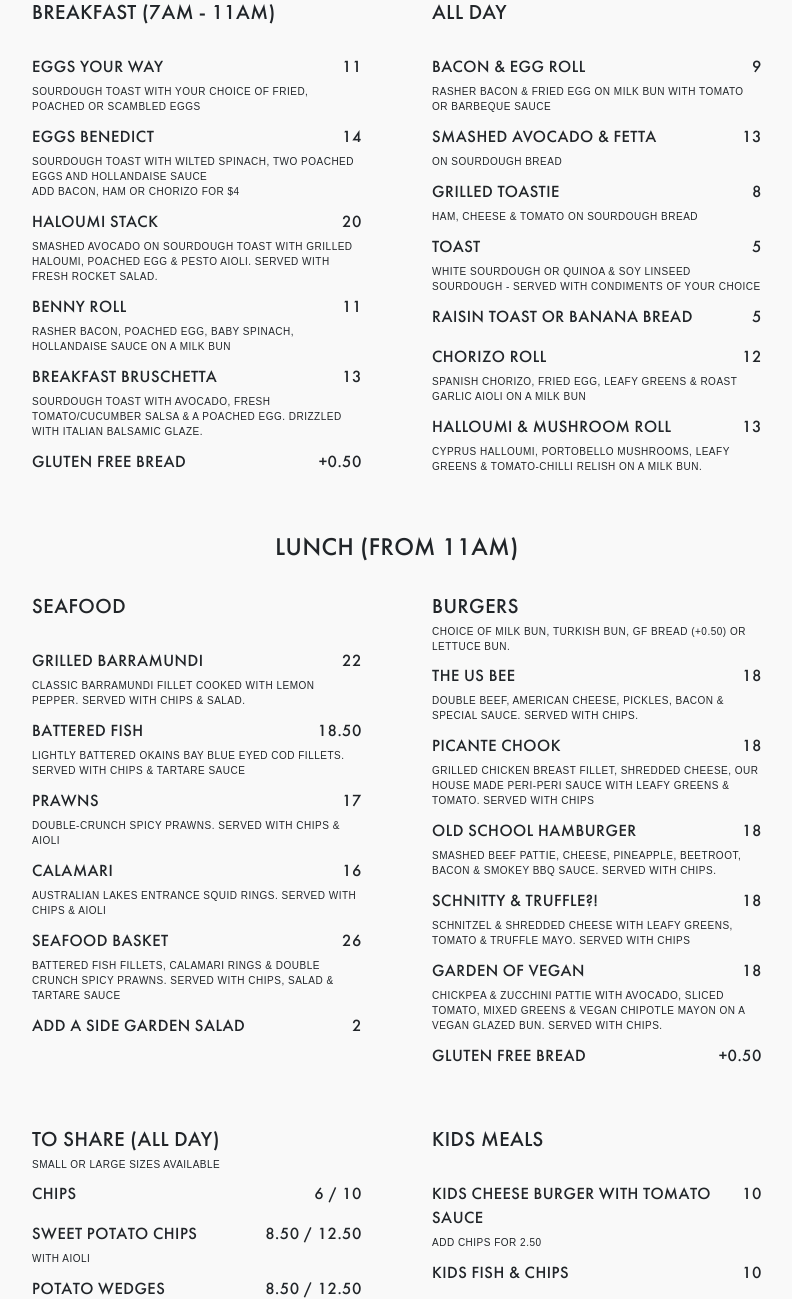
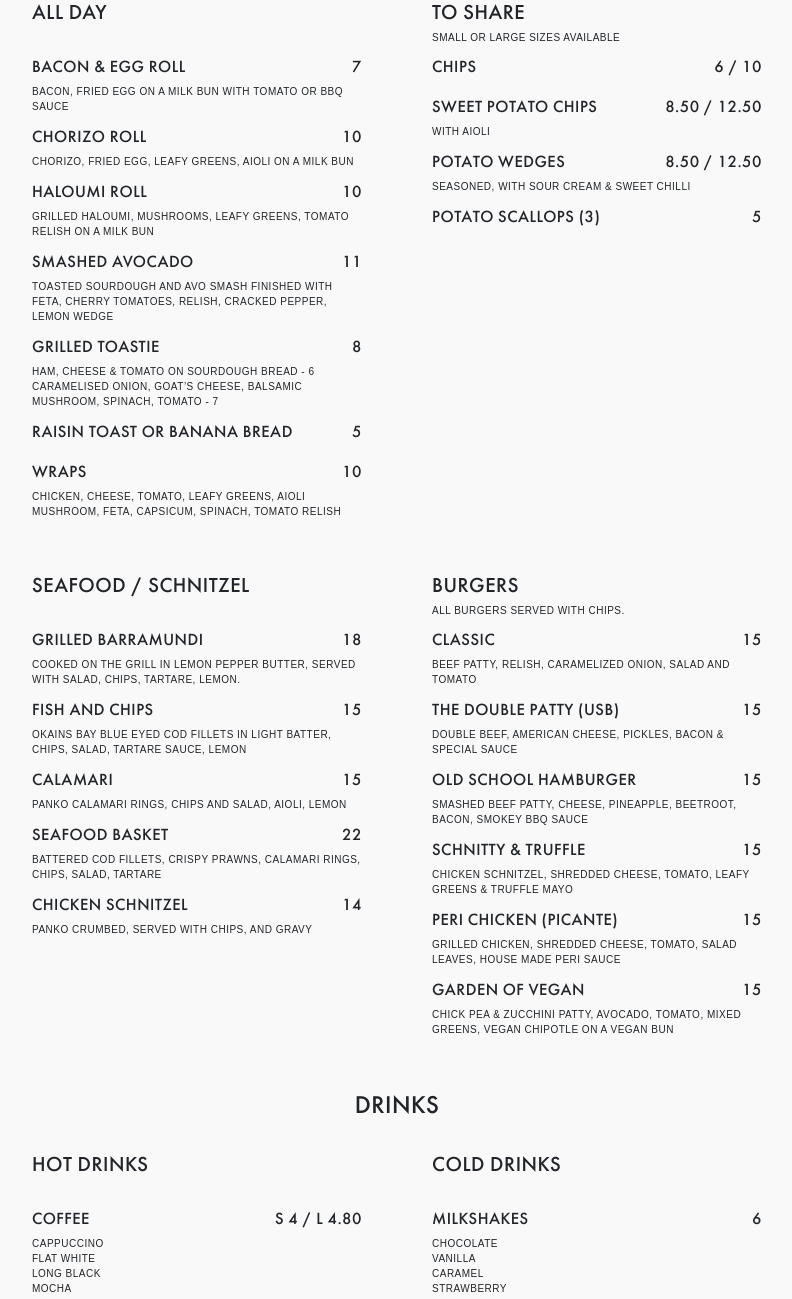
Before and after one commit to genevieveloreal/rubys-cafe, a plain HTML site: page index.html in a window 1280 px wide. Shown: the part 2221-3520 px from the top of the page, without its empty margins (243-1035 px from the left). Drawn offline with nearby package versions, Linux system fonts and the light colour scheme.

Commit message:
updating to take away menu

```diff
--- a/index.html
+++ b/index.html
@@ -51,7 +51,8 @@
         "Salads",
         "Seafood",
         "Hot Drinks",
-        "Cold Drinks"
+        "Cold Drinks",
+		"Takeaway"
         ],
       "telephone": "(02) 4284-6890",
       "url": "https://rubyscafe.com.au",
@@ -139,81 +140,28 @@
   <div class="row menu-row">
            <div class="col-lg-6">
               <div class="content-inner">
-                <h5>BREAKFAST (7am - 11am)</h5>
-                <p>Eggs Your Way<span>11</span>
-                <sub>Sourdough toast with your choice of fried, poached or scambled eggs</sub></p>
-                <p>Eggs Benedict<span>14</span>
-                <sub>Sourdough toast with wilted spinach, two poached eggs and hollandaise sauce</sub>
-                <sub>Add bacon, ham or chorizo for $4</sub></p>
-                <p>Haloumi Stack<span>20</span>
-                <sub>Smashed avocado on sourdough toast with grilled haloumi, poached egg &amp; pesto aioli. Served with fresh rocket salad.</sub></p>
-                <p>Benny Roll<span>11</span>
-                    <sub>Rasher bacon, poached egg, baby spinach, hollandaise sauce on a milk bun</sub></p>
-                <p>Breakfast Bruschetta <span>13</span>
-                    <sub>Sourdough toast with avocado, fresh tomato/cucumber salsa &amp; a poached egg. Drizzled with Italian balsamic glaze. </sub></p>
-                <p>Gluten free bread <span>+0.50</span></p>
+                <h5>ALL DAY</h5>
+                <p>Bacon & Egg Roll<span>7</span>
+                <sub>Bacon, fried egg on a milk bun with tomato or BBQ sauce</sub></p>
+                  <p>Chorizo Roll<span>10</span>
+                  <sub> Chorizo, fried egg, leafy greens, aioli on a milk bun</sub></p>
+                  <p>Haloumi Roll<span>10</span>
+                      <sub> Grilled haloumi, mushrooms, leafy greens, tomato relish on a milk bun</sub></p>
+                  <p>Smashed Avocado<span>11</span>
+                  <sub>Toasted sourdough and avo smash finished with feta, cherry tomatoes, relish, cracked pepper, lemon wedge</sub></p>
+                  <p>Grilled Toastie<span>8</span>
+                  <sub>Ham, cheese &amp; tomato on sourdough bread - 6</sub>
+                      <sub>Caramelised onion, goat’s cheese, balsamic mushroom, spinach, tomato - 7</sub></p>
+
+                  <p>Raisin Toast or Banana Bread<span>5</span></p>
+                <p>Wraps<span>10</span>
+                    <sub> Chicken, cheese, tomato, leafy greens, aioli</sub>
+                    <sub>Mushroom, feta, capsicum, spinach, tomato relish</sub></p>
               </div>
           </div>
       <div class="col-lg-6">
           <div class="content-inner">
-                <h5>ALL DAY</h5>
-                <p>Bacon & Egg Roll<span>9</span>
-                <sub>Rasher bacon & fried egg on milk bun with tomato or barbeque sauce</sub></p>
-                <p>Smashed Avocado &amp; fetta<span>13</span>
-                <sub>on sourdough bread</sub></p>
-                <p>Grilled Toastie<span>8</span>
-                    <sub>Ham, cheese &amp; tomato on sourdough bread</sub></p>
-                <p>Toast<span>5</span>
-                <sub>White sourdough or quinoa & soy linseed sourdough - Served with condiments of your choice</sub></p>
-                <p>Raisin Toast or Banana Bread<span>5</span></p>
-                <p>Chorizo Roll<span>12</span>
-                <sub>Spanish chorizo, fried egg, leafy greens &amp; roast garlic aioli on a milk bun</sub></p>
-                <p>Halloumi &amp; Mushroom Roll<span>13</span>
-                    <sub>Cyprus halloumi, portobello mushrooms, leafy greens &amp; tomato-chilli relish on a milk bun.</sub></p>
-              </div>
-          </div>
-          <div class="col-sm-12 text-center sub-header"><h4>LUNCH (from 11am)</h4><br/></div>
-          <div class="col-lg-6">
-              <div class="content-inner">
-                <h5>SEAFOOD</h5>
-                <p>Grilled Barramundi <span>22</span>
-                    <sub>Classic barramundi fillet cooked with lemon pepper. Served with chips &amp; salad.</sub></p>
-                <p>Battered Fish<span>18.50</span>
-                <sub>Lightly battered Okains Bay blue eyed cod fillets. Served with chips &amp; tartare sauce</sub></p>
-                <p>Prawns <span>17</span>
-                <sub>Double-crunch spicy prawns. Served with chips & aioli</sub></p>
-                <p>Calamari<span>16</span>
-                <sub>Australian Lakes Entrance squid rings. Served with chips & aioli</sub></p>
-                <p>Seafood Basket<span>26</span>
-                <sub>Battered fish fillets, calamari rings & double crunch spicy prawns. Served with chips, salad & tartare sauce</sub></p>
-                <p>Add a side garden salad<span>2</span></p>
-
-              </div>
-          </div>
-        <div class="col-lg-6">
-            <div class="content-inner">
-            <h5>BURGERS
-                <sub>Choice of milk bun, turkish bun, GF bread (+0.50) or lettuce bun.</sub>
-            </h5>
-
-            <p>The US Bee<span>18</span>
-            <sub>Double beef, American cheese, pickles, bacon &amp; special sauce. Served with chips.</sub></p>
-            <p>Picante Chook<span>18</span>
-            <sub>Grilled chicken breast fillet, shredded cheese, our house made Peri-Peri sauce with leafy greens &amp; tomato. Served with chips </sub></p>
-            <p>Old School Hamburger <span>18</span>
-            <sub>Smashed beef pattie, cheese, pineapple, beetroot, bacon &amp; smokey bbq sauce. Served with chips.</sub></p>
-            <p>Schnitty &amp; Truffle?!<span>18</span>
-            <sub>Schnitzel &amp; shredded cheese with leafy greens, tomato &amp; truffle mayo. Served with chips</sub></p>
-            <p>Garden of Vegan<span>18</span>
-            <sub>Chickpea &amp; Zucchini Pattie with avocado, sliced tomato, mixed greens &amp; vegan chipotle mayon on a vegan glazed bun. Served with chips.</sub></p>
-            <p>Gluten Free Bread <span>+0.50</span>
-            </p>
-            </div>
-        </div>
-
-           <div class="col-lg-6">
-              <div class="content-inner">
-              <H5>TO SHARE (All Day)
+              <H5>TO SHARE
                   <sub>Small or Large sizes available</sub>
               </h5>
               <p>Chips<span>6 / 10</span></p>
@@ -221,17 +169,49 @@
                   <sub>With aioli</sub></p>
               <p>Potato Wedges<span>8.50 / 12.50</span>
                   <sub>Seasoned, with sour cream & sweet chilli</sub></p>
+              <p>Potato Scallops (3)<span>5</span></p>
           </div>
       </div>
           <div class="col-lg-6">
               <div class="content-inner">
-              <H5>KIDS MEALS</h5>
-              <p>Kids cheese burger with tomato sauce<span>10</span>
-            <sub>Add chips for 2.50</sub></p>
-              <p>Kids fish &amp; chips<span>10</span></p>
-              <p>Kids Nuggets &amp; Chips<span>10</span></p>
+                <h5>SEAFOOD / SCHNITZEL</h5>
+                <p>Grilled Barramundi <span>18</span>
+                    <sub>Cooked on the grill in lemon pepper butter, served with salad, chips, tartare, lemon.</sub></p>
+                <p>Fish and Chips<span>15</span>
+                <sub>Okains Bay Blue Eyed Cod fillets in light batter, chips, salad, tartare sauce, lemon</sub></p>
+                <p>Calamari<span>15</span>
+                <sub>Panko calamari rings, chips and salad, aioli, lemon</sub></p>
+                <p>Seafood Basket<span>22</span>
+                <sub>Battered cod fillets, crispy prawns, calamari rings, chips, salad, tartare</sub></p>
+                  <p>Chicken Schnitzel<span>14</span>
+                      <sub>Panko crumbed, served with chips, and  gravy</sub></p>
+
               </div>
           </div>
+        <div class="col-lg-6">
+            <div class="content-inner">
+            <h5>BURGERS
+                <sub>All burgers served with chips.</sub>
+            </h5>
+
+            <p>Classic<span>15</span>
+            <sub>Beef patty, relish, caramelized onion, salad and tomato</sub></p>
+            <p>The Double Patty (USB)<span>15</span>
+            <sub>Double beef, American cheese, pickles, bacon & special sauce</sub></p>
+            <p>Old School Hamburger <span>15</span>
+            <sub>Smashed beef patty, cheese, pineapple, beetroot, bacon, smokey bbq sauce</sub></p>
+            <p>Schnitty & Truffle<span>15</span>
+            <sub>Chicken Schnitzel, shredded cheese, tomato, leafy greens & truffle mayo</sub></p>
+            <p>Peri Chicken (Picante)<span>15</span>
+                <sub>Grilled chicken, shredded cheese, tomato, salad leaves, house made Peri sauce</sub></p>
+            <p>Garden of Vegan<span>15</span>
+            <sub>Chick pea & zucchini patty, avocado, tomato, mixed greens, vegan chipotle on a vegan bun</sub></p>
+
+            </div>
+        </div>
+
+
+
           <div class="col-sm-12 text-center sub-header"><h4>DRINKS</h4><br/></div>
           <div class="col-lg-6">
             <div class="content-inner">
@@ -257,8 +237,7 @@
                 Caramel<br/>
                 Hazelnut<br/>
             </sub></p>
-            <p>Cup of hot milk<span>3.50</span></p>
-            <p>Cup of hot water<span>1</span></p>
+
             <p>Tea<span>4</span>
             <sub>
                 English Breakfast<br/>
@@ -272,12 +251,7 @@
         <div class="col-lg-6">
             <div class="content-inner">
             <h5>COLD DRINKS</h5>
-            <p>Can of Soft Drink<span>3</span></p>
-            <p>Bottle of Soft Drink<span>4</span></p>
-            <p>Noah's Fruit Juice<span>4</span></p>
-            <p>Bottled Water<span>3</span></p>
-            <p>Sparkling water<span>3.50</span></p>
-            <br/>
+
             <p>Milkshakes<span>6</span>
             <sub>
                 Chocolate<br/>
@@ -292,12 +266,12 @@
                 </sub></p>
             <p>Green Smoothie<span>9</span>
                 <sub>A healthy mix of Apple, cucumber, avocado, coconut water and lemon</sub></p>
-                <p>Iced latte / Iced Mocha<span>4.80</span></p>
+                <p>Iced latte <span>4.80</span></p>
                 <p>Iced Chocolate / Iced Coffee<span>7</span></p>
             </div>
         </div>
 
-         <a href="/files/rubyscafe_menu_2019-summer.pdf?v=09122019" class="btn btn-secondary" target="_blank">Download Full Menu</a>
+         <a href="/files/rubys_menu.pdf?v=20032020" class="btn btn-secondary" target="_blank">Download Full Menu</a>
   </div>
 </div>
 </div>
@@ -382,7 +356,7 @@
 <div class="footer">
 <div class="row">
 <div class="container">
-    <p>&copy; 2019 Ruby's Cafe </p>
+    <p>&copy; 2020 Ruby's Cafe </p>
 </div>
 </div>
 </div>
```
Also changed, not shown: 1 other file. Lines whose indentation alone changed are shown as unchanged.
